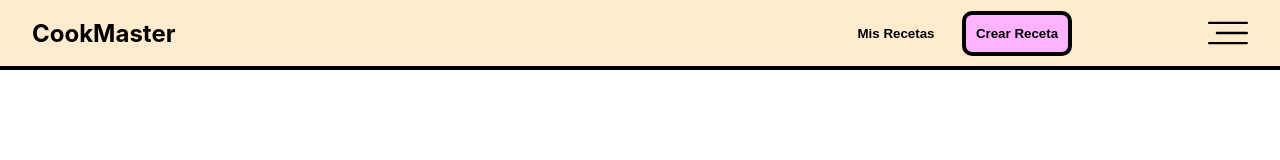
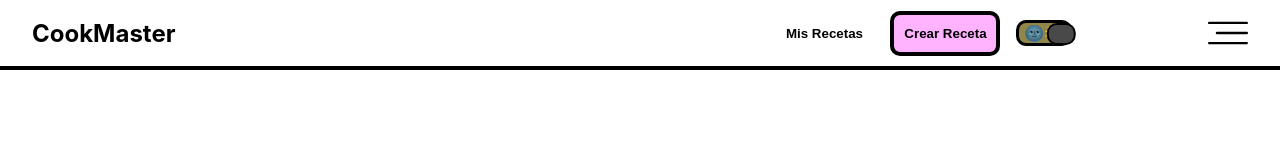
Before and after one commit to sanespi09/COOK-MASTER, a Next.js app: page /dash in a window 1280 px wide. Shown: the top 160 px of the page. Built offline with nearby package versions, Linux system fonts and the light colour scheme; no server answers; the database is empty.

Commit message:
testing dark mode

```diff
--- a/components/Header.js
+++ b/components/Header.js
@@ -1,4 +1,4 @@
-import styles from '../styles/Header.module.css';
+import styles from '../styles/Header.module.scss';
 import ButtonPurp from './ButtonPurp';
 import ButtonSub from './ButtonSub';
 import Sidebar from './Sidebar';
@@ -8,10 +8,16 @@ import { useState, useEffect } from 'react';
 export default function Header ({activeIng}) {
 
     const [ sideActive, setSideActive ] = useState(false);
+    const [ theme, setTheme ] = useState('dark');
+    const nextTheme = theme === 'light' ? 'dark' : 'light';
 
     useEffect( () => {
-        console.log(activeIng);
-    }, [ activeIng ]);
+        document.body.dataset.theme = theme;
+    }, [ theme ]);
+
+    const changeTheme = (e) => {
+        setTheme(nextTheme);
+    }
 
     return (
         <div className={styles.container}>
@@ -20,14 +26,20 @@ export default function Header ({activeIng}) {
             </div>
             <div className={styles.nav}>
                 <ul className={styles.navList}>
+                    <Link href="/dash">
                     <li className={styles.misRecetas}>
                         <ButtonSub content='Mis Recetas' width='100px' height='50px' />
                     </li>
+                    </Link>
                     <Link href="/create">
                         <li className={styles.crear}>
                             <ButtonPurp content='Crear Receta' width='110px' height='45px' />
                         </li>
                     </Link>
+                    <div className={ theme === 'light' ? styles.themeButton : styles.themeButtonDark } onClick={changeTheme}>
+                        <span>🌚</span>
+                        <span>🌞</span>
+                    </div>
                 </ul>
                 <div className={styles.sideButton} onClick={() => setSideActive(!sideActive) }>
                     <svg
--- a/pages/_app.js
+++ b/pages/_app.js
@@ -1,7 +1,9 @@
-import '../styles/styles.css'
+import '../styles/globals.css'
 
 function MyApp({ Component, pageProps }) {
-  return <Component {...pageProps} />
+  return (
+      <Component {...pageProps} />
+    )
 }
 
 export default MyApp
--- /dev/null
+++ b/pages/_document.js
@@ -0,0 +1,31 @@
+import Document, { Html, Head, Main, NextScript } from "next/document";
+
+class MyDocument extends Document {
+  static async getInitialProps(ctx) {
+    const initialProps = await Document.getInitialProps(ctx);
+    return { ...initialProps };
+  }
+
+  render() {
+    const setInitialTheme = `
+      function getUserPreference() {
+        return window.matchMedia('(prefers-color-scheme: dark)').matches
+          ? 'dark'
+          : 'light'
+      }
+      document.body.dataset.theme = getUserPreference();
+    `;
+    return (
+      <Html>
+        <Head />
+        <body>
+          <script dangerouslySetInnerHTML={{ __html: setInitialTheme }} />
+          <Main />
+          <NextScript />
+        </body>
+      </Html>
+    );
+  }
+}
+
+export default MyDocument;
--- a/styles/Header.module.css
+++ b/styles/Header.module.scss
@@ -4,7 +4,7 @@
     position: fixed;
     top: 0;
     height: 70px;
-    background-color: blanchedalmond;
+    background-color: var(--bg-color);
     padding: 1rem;
     display: flex;
     justify-content: space-between;
@@ -57,3 +57,38 @@
     width: 40px;
     height: 30px;
 }
+
+.themeButton{
+    background-color: var(--colors-bg);
+    border-radius: 10px;
+    border: 3px solid black;
+    padding: 0 .3rem;
+    position: relative;
+    display: flex;
+    justify-content: space-between;
+    cursor: pointer;
+
+
+    &:after {
+        content: '';
+        position: absolute;
+        top: 0px;
+        left: -1px;
+        z-index: 10;
+        background-color: rgb(73, 73, 73);
+        width: 50%;
+        height: 90%;
+        border-radius: 10px;
+        border: 2px solid black;
+        transition: all .3s ease-in-out;
+    }
+}
+
+.themeButtonDark{
+    composes: themeButton;
+
+    &:after{
+        transform: translateX(100%);
+    }
+
+}
--- a/styles/styles.css
+++ b/styles/globals.css
@@ -1,9 +1,18 @@
-body {
+
+body[data-theme="light"]{
+  --colors-bg: #f5ff1d;
+}
+
+body[data-theme="dark"], body{
+  --colors-bg: rgba(117, 103, 24, 0.795);
+}
+
+body{
   padding: 0;
   margin: 0;
   font-family: -apple-system, BlinkMacSystemFont, Segoe UI, Roboto, Oxygen,
     Ubuntu, Cantarell, Fira Sans, Droid Sans, Helvetica Neue, sans-serif;
-  background-image: linear-gradient(rgba(255, 224, 49, 0.945)), url('../public/background-pattern.jpg');
+  background-image: linear-gradient(var(--colors-bg)), url('../public/background-pattern.jpg');
   background-size: 400px;
 }
 
```
Also changed, not shown: 1 other file (tests, documents, lock files or other folders).
